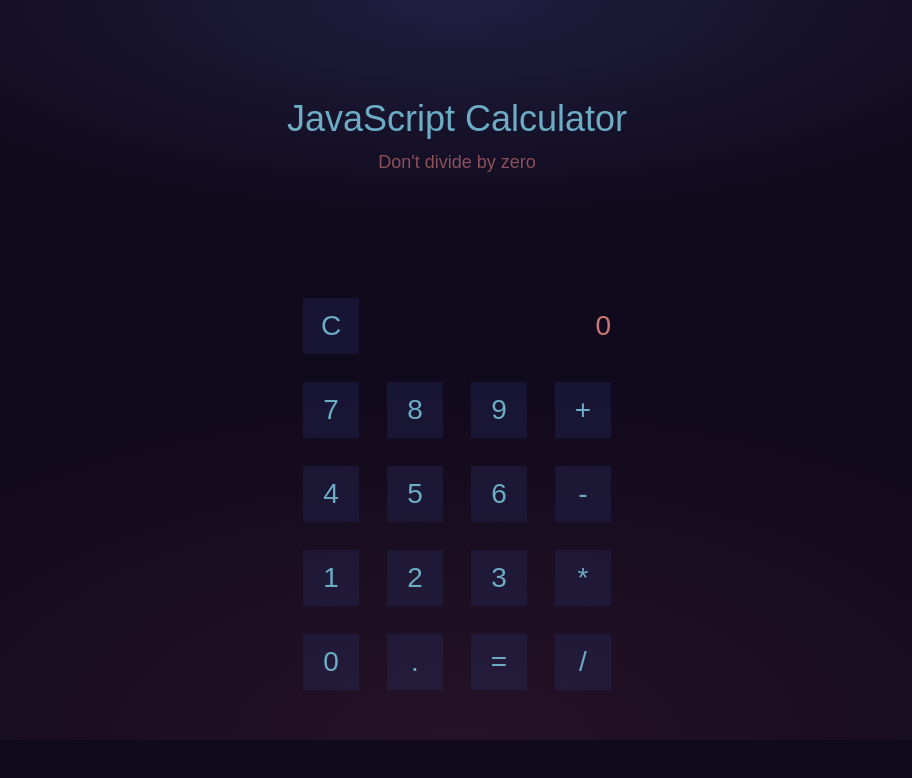
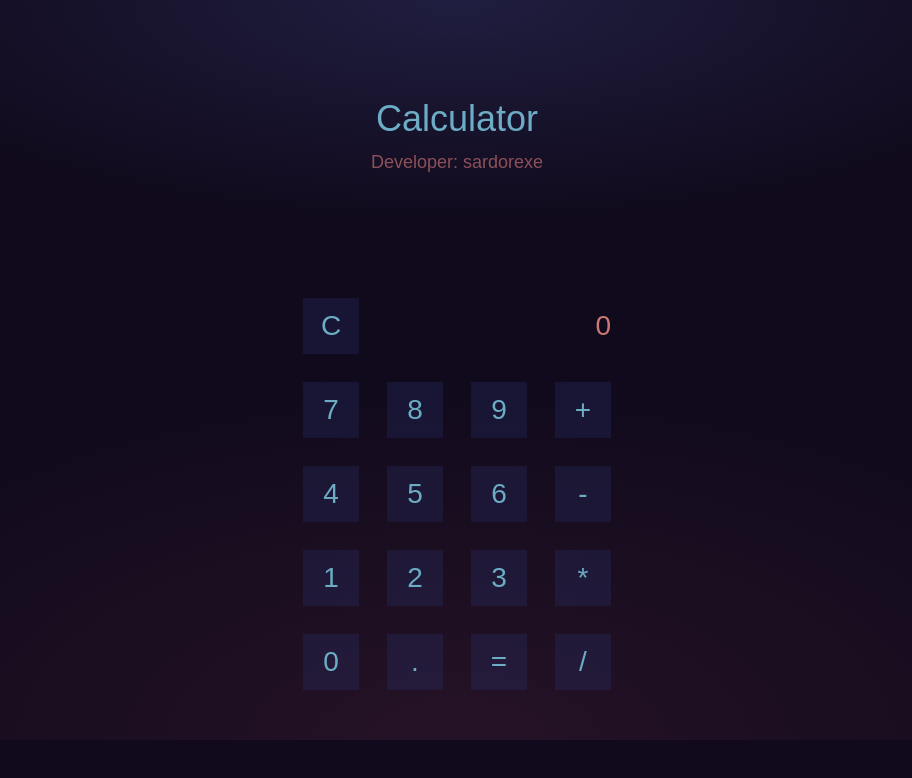
Before and after one commit to sardorexe/Calculator, a plain HTML site: page index.html in a window 1280 px wide. Shown: the whole page, without its empty margins (183-1095 px from the left). Drawn offline with Linux system fonts and the light colour scheme.

Commit message:
Deployed

```diff
--- a/index.html
+++ b/index.html
@@ -7,8 +7,8 @@
     <link rel="stylesheet" href="style.css" />
   </head>
   <body>
-    <h1>JavaScript Calculator</h1>
-    <p class="warning">Don't divide by zero</p>
+    <h1>Calculator</h1>
+    <p class="warning">Developer: sardorexe</p>
 
     <div id="calculator" class="calculator">
 
--- a/style.css
+++ b/style.css
@@ -25,7 +25,7 @@ h1 {
   color: #8c5059;
   font-weight: 400;
   margin: 0 auto 6em;
-  max-width: 9em;
+  max-width: 10em;
 }
 
 .calculator {
```
